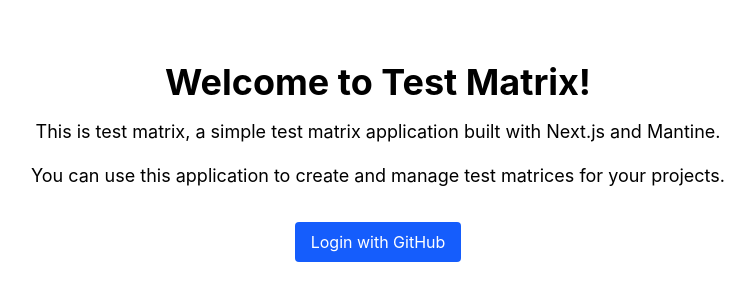
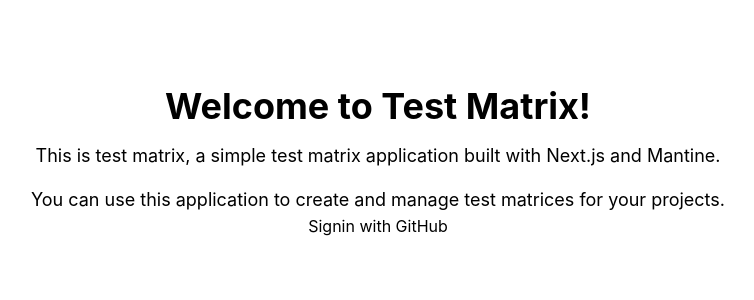
Before and after one commit to prosenjit-manna/next-test-matrix, a Next.js app: page / in a window 1280 px wide. Shown: the part 238-538 px from the top of the page, without its empty margins (262-1016 px from the left). Built offline with nearby package versions, Linux system fonts and the light colour scheme; no server answers.

Commit message:
login done

```diff
--- a/package.json
+++ b/package.json
@@ -12,6 +12,7 @@
     "@mantine/core": "^7.17.5",
     "@mantine/hooks": "^7.17.5",
     "next": "15.3.1",
+    "next-auth": "^5.0.0-beta.27",
     "react": "^19.0.0",
     "react-dom": "^19.0.0"
   },
--- /dev/null
+++ b/src/app/api/auth/[...nextauth]/route.ts
@@ -0,0 +1,2 @@
+import { handlers } from "@/auth" // Referring to the auth.ts we just created
+export const { GET, POST } = handlers
--- /dev/null
+++ b/src/app/componets/siginInAction.ts
@@ -0,0 +1,12 @@
+"use server"
+
+import { signIn, signOut } from "@/auth"
+import { NextResponse } from "next/server"
+
+export async function handleSignIn() {
+    await signIn("github")
+}
+
+export async function handleSignOut() {
+    await signOut()
+}
--- /dev/null
+++ b/src/app/componets/sign-in.tsx
@@ -0,0 +1,33 @@
+'use client'
+
+import { useSession } from "next-auth/react"
+import { handleSignIn, handleSignOut } from "./siginInAction"
+import { useRouter } from "next/navigation"
+
+export default function SignIn() {
+    const { data: session } = useSession()
+    const router = useRouter()
+
+    const onLogout = async () => {
+        await handleSignOut()
+        router.refresh() // Refresh the current page
+        // Alternatively, use router.push("/") to redirect to the home page
+    }
+
+    if (session?.user?.email) {
+        return (
+            <>
+                <p>You are an admin, welcome! {session?.user?.email}</p>
+                <button onClick={onLogout}>Logout</button>
+            </>
+        )
+    }
+
+    return (
+        <>
+            <form action={handleSignIn}>
+                <button type="submit">Signin with GitHub</button>
+            </form>
+        </>
+    )
+}
--- /dev/null
+++ b/src/app/middleware.ts
@@ -0,0 +1 @@
+export { auth as middleware } from "@/auth"
--- a/src/app/page.tsx
+++ b/src/app/page.tsx
@@ -1,8 +1,9 @@
-
+import SignIn from "./componets/sign-in";
+import { SessionProvider, useSession } from "next-auth/react"
 export default function Home() {
-
   return (
     <div className="flex flex-col items-center justify-center min-h-screen p-24">
+      <SessionProvider>
       <h1 className="text-4xl font-bold">Welcome to Test Matrix!</h1>
 
       <p className="mt-4 text-lg">
@@ -12,13 +13,8 @@
         You can use this application to create and manage test matrices for your projects.
       </p>
 
-      {/* Login With Github  */}
-      <button
-        className="mt-8 px-4 py-2 text-white bg-blue-600 rounded hover:bg-blue-700"
-        >
-        Login with GitHub
-      </button>
-
+      <SignIn />
+      </SessionProvider>
     </div>
   );
 }
--- /dev/null
+++ b/src/auth.ts
@@ -0,0 +1,8 @@
+import NextAuth from "next-auth"
+import GitHub from "next-auth/providers/github"
+
+export const { handlers, signIn, signOut, auth } = NextAuth({
+  providers: [
+    GitHub
+  ],
+})
```
Also changed, not shown: 1 other file (tests, documents, lock files or other folders).
